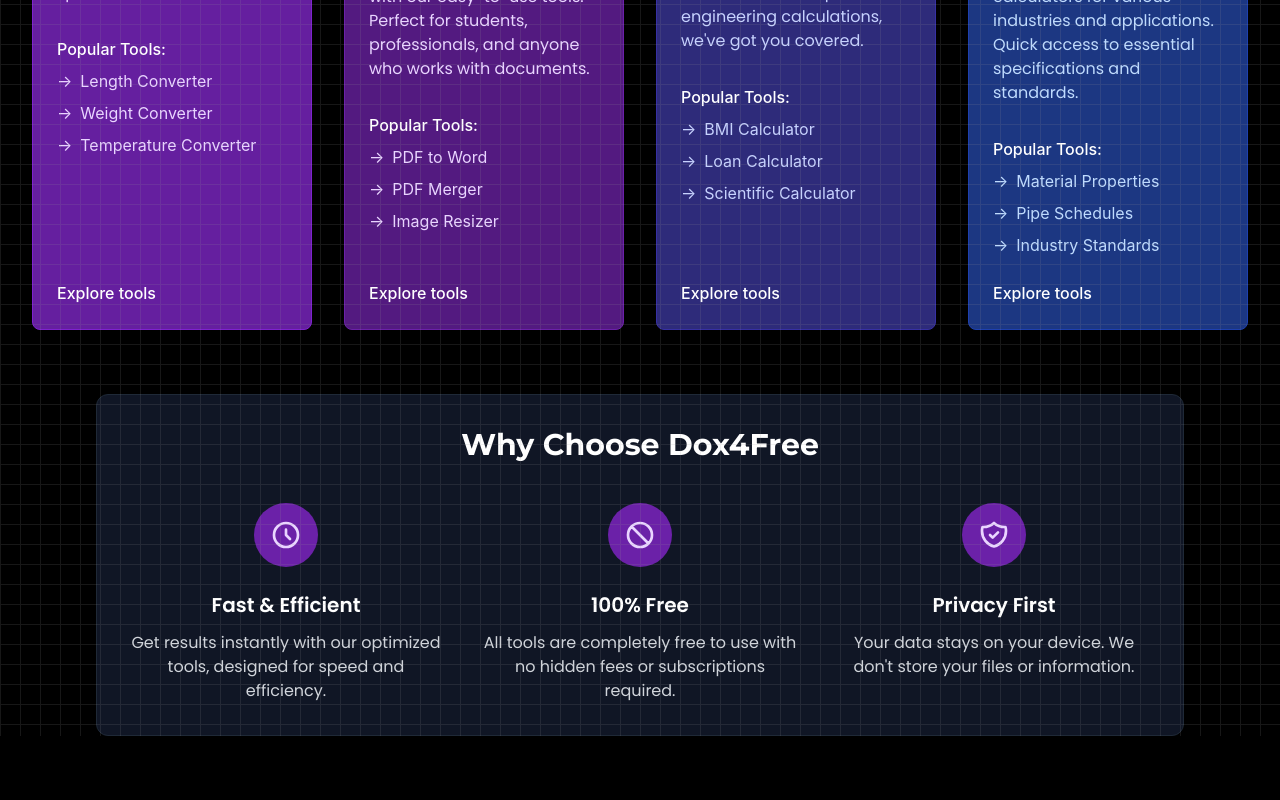
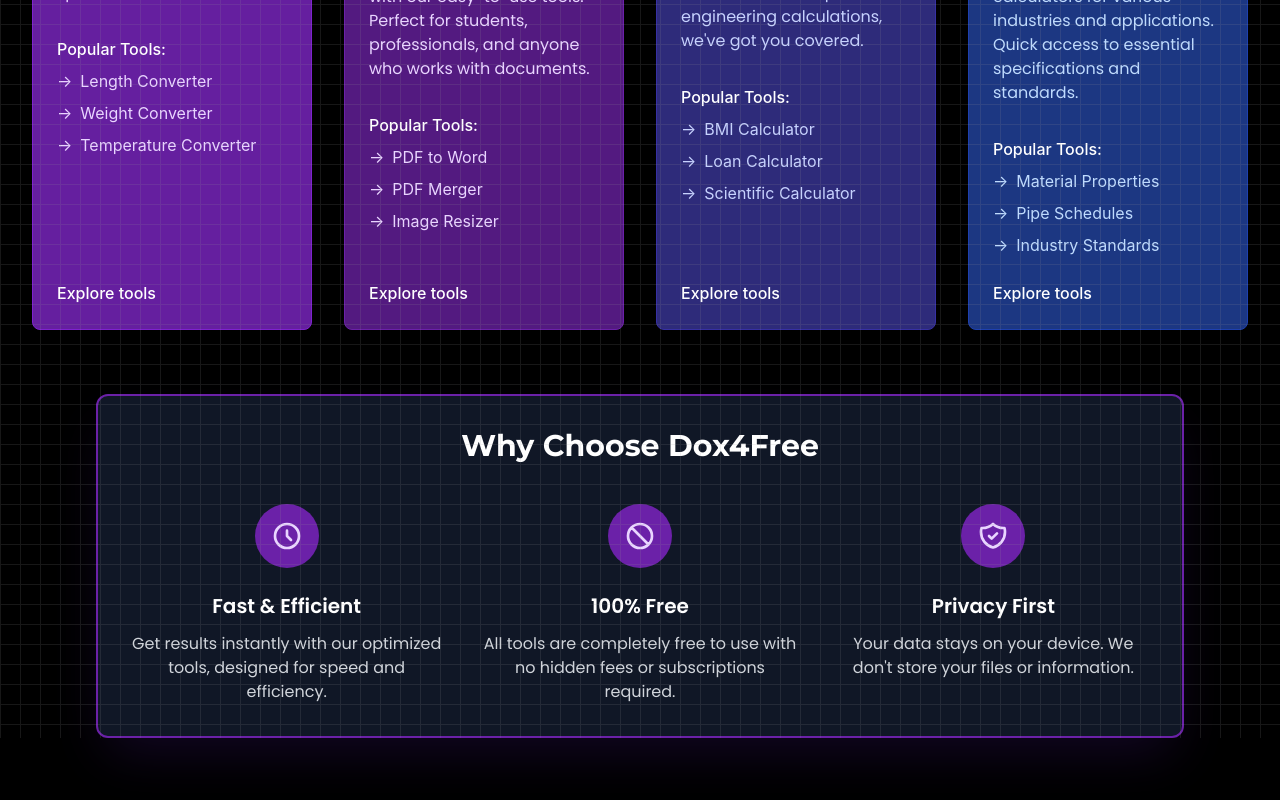
Before and after one commit to Evrenyilmaz101/dox4free, a React (Create React App) app: page / in a window 1280 px wide. Shown: the part 1161-1961 px from the top of the page. Built offline with nearby package versions, Linux system fonts and the light colour scheme.

Commit message:
Made 'Why Choose Dox4Free' box less transparent with improved border and shadow

```diff
--- a/src/pages/HomePage.tsx
+++ b/src/pages/HomePage.tsx
@@ -209,7 +209,7 @@
 
       {/* Why Choose Dox4Free Section */}
       <div className="max-w-6xl mx-auto px-4 sm:px-6 lg:px-8 my-16">
-        <div className="bg-gray-900 bg-opacity-95 rounded-xl p-8 border border-gray-800 shadow-2xl">
+        <div className="bg-gray-900 bg-opacity-98 rounded-xl p-8 border-2 border-purple-800 shadow-2xl" style={{ backgroundColor: 'rgba(17, 24, 39, 0.98)', boxShadow: '0 25px 50px -12px rgba(76, 29, 149, 0.25)' }}>
           <h2 className="text-2xl md:text-3xl font-bold mb-10 text-center text-white font-['Montserrat',_sans-serif]">
             Why Choose Dox4Free
           </h2>
```
